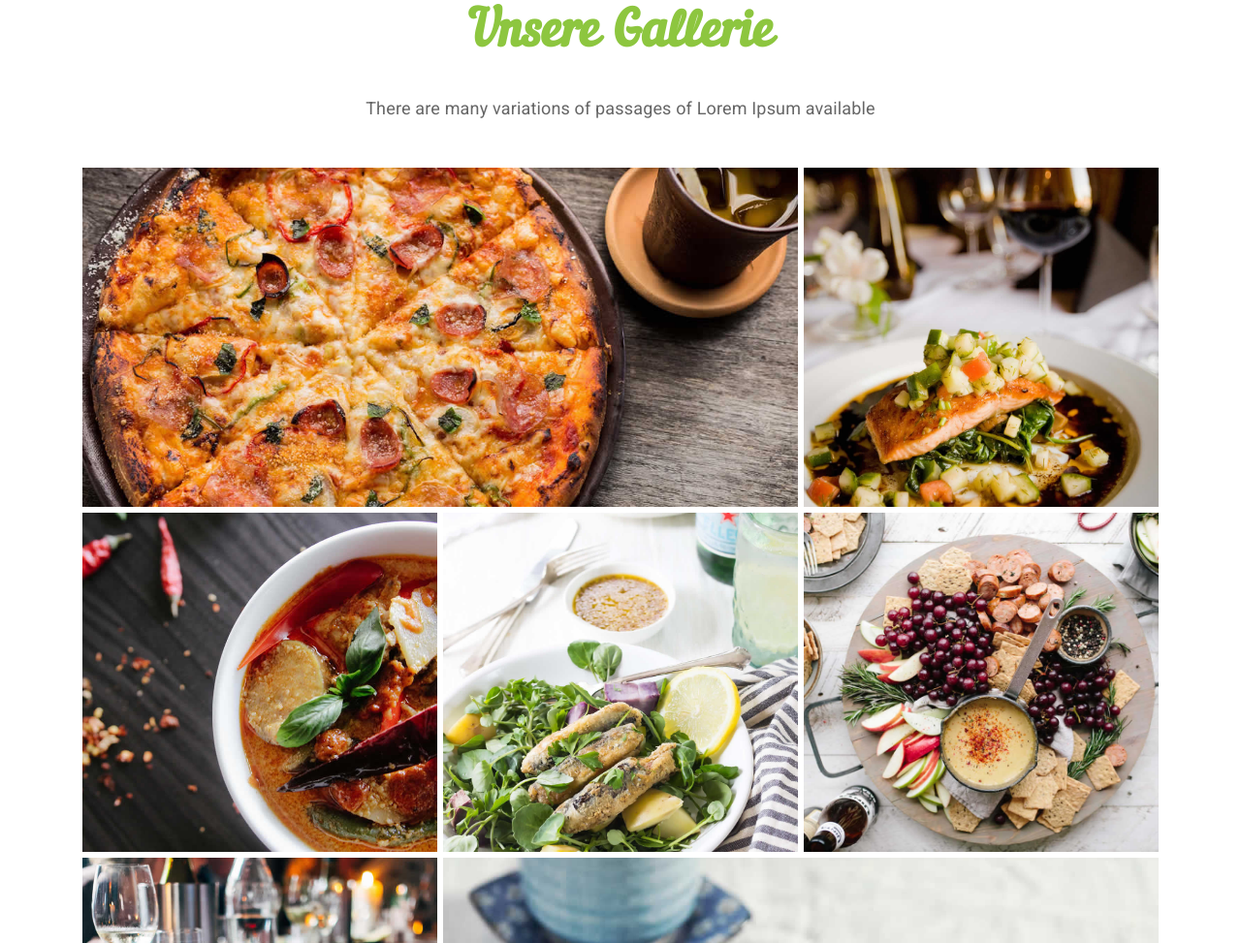
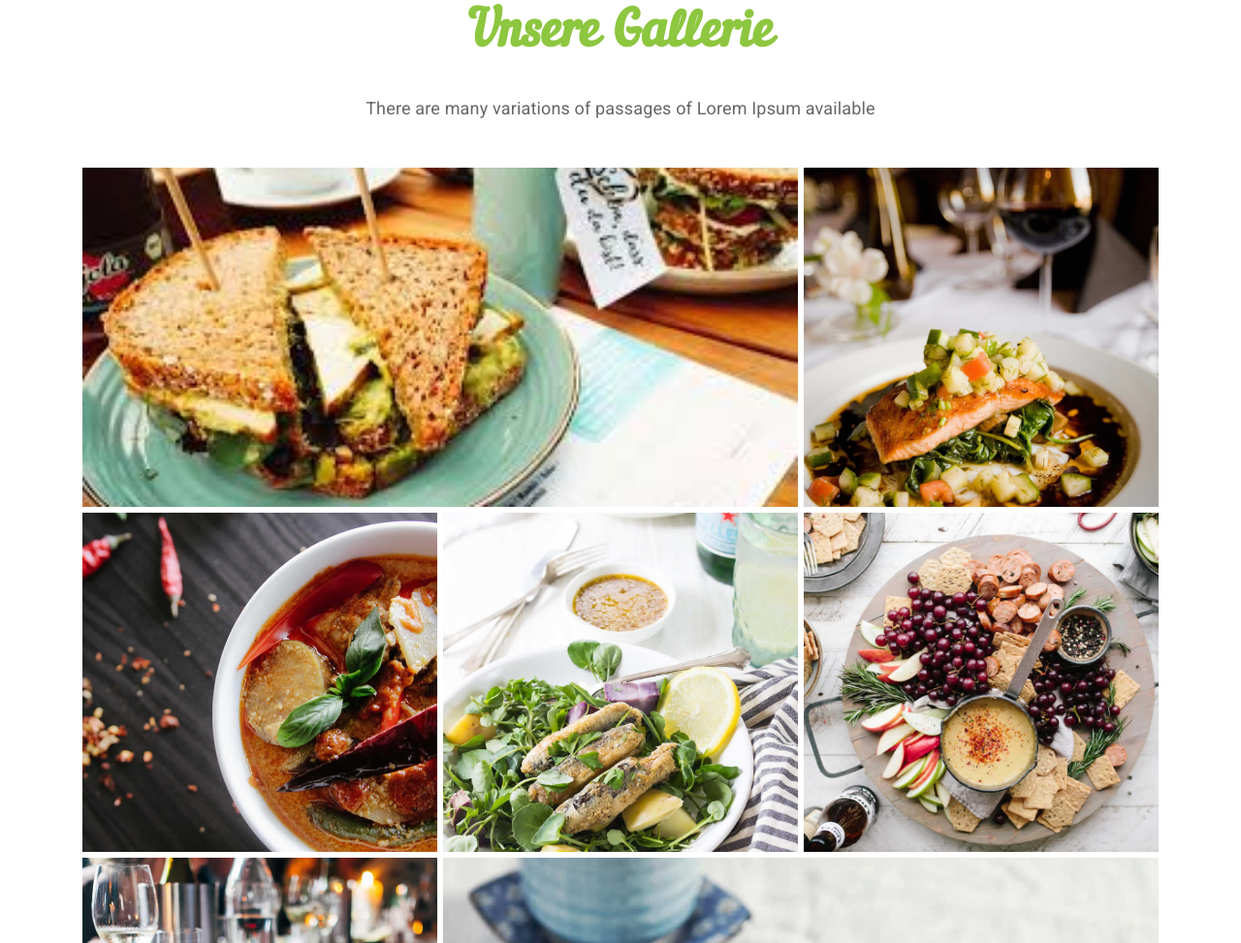
Before and after one commit to mefeu/roasted, a website: page index.html in a window 1280 px wide. Shown: the part 2443-3416 px from the top of the page at 97% size. Drawn offline with Linux system fonts and the light colour scheme; a web font is replaced by a local one.

Commit message:
Update index.html
Picture update test

```diff
--- a/index.html
+++ b/index.html
@@ -328,14 +328,14 @@
                         <div class="col-md-8 col-sm-12 co-xs-12 gal-item">
                             <div class="box">
                                 <a href="#" data-toggle="modal" data-target="#1">
-                                    <img src="images/gallery_01.jpg" alt="" />
+                                    <img src="images/image_coffee_01.jpg" alt="" />
                                 </a>
                                 <div class="modal fade" id="1" tabindex="-1" role="dialog">
                                     <div class="modal-dialog" role="document">
                                         <div class="modal-content">
                                             <button type="button" class="close" data-dismiss="modal" aria-label="Close"><span aria-hidden="true">×</span></button>
                                             <div class="modal-body">
-                                                <img src="images/gallery_01.jpg" alt="" />
+                                                <img src="images/image_coffee_01.jpg" alt="" />
                                             </div>
                                             <div class="col-md-12 description">
                                                 <h4>This is the 1 one on my Gallery</h4>
```
